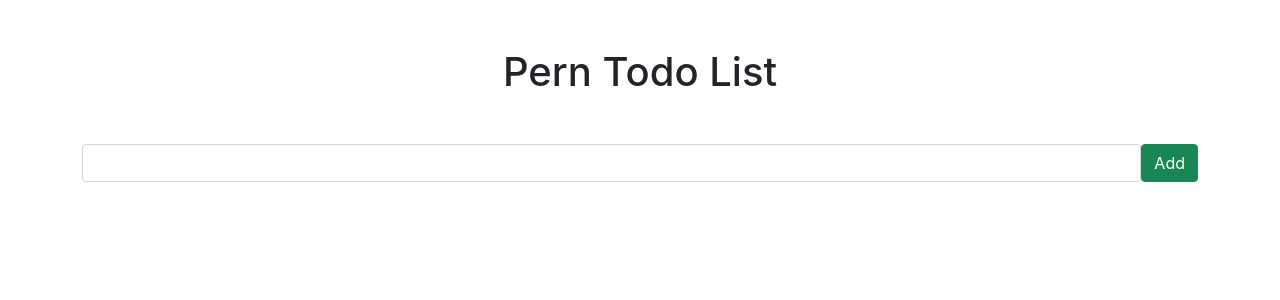
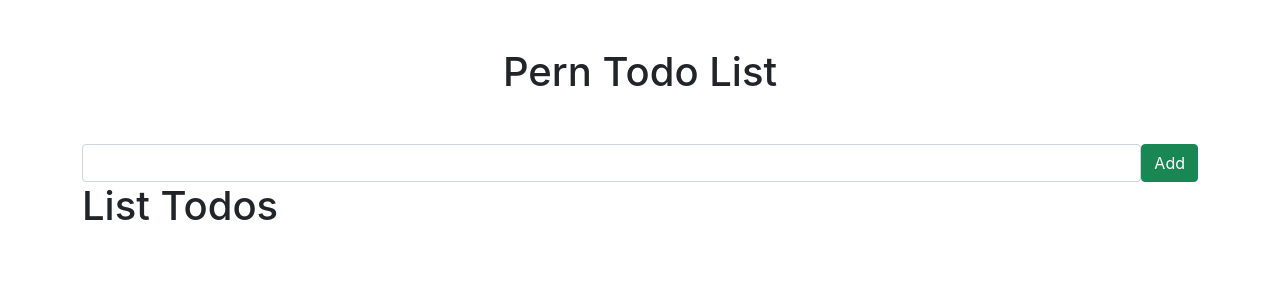
Before and after one commit to rimla1/PERN-Todo, a React (Create React App) app in the folder client/: page / in a window 1280 px wide. Shown: the top 300 px of the page. Built offline with nearby package versions, Linux system fonts and the light colour scheme.

Commit message:
Creating simple component for listing all todos from our database

```diff
--- a/client/src/App.js
+++ b/client/src/App.js
@@ -3,7 +3,7 @@ import './App.css';
 
 // Components
 import InputTodo from "./components/inputTodo"
-
+import ListTodos from "./components/listTodos"
 
 
 function App() {
@@ -11,6 +11,7 @@ function App() {
   <Fragment>
         <div className="container">
           <InputTodo />
+          <ListTodos />
         </div>
   </Fragment>
   )
--- a/client/src/components/inputTodo.js
+++ b/client/src/components/inputTodo.js
@@ -8,7 +8,7 @@ const InputTodo = () => {
         try {
             const body = { description };
             const response = await fetch("http://localhost:5000/todos", {method: "POST", headers: {"Content-type": "application/json"}, body: JSON.stringify(body)})
-            console.log(response)
+            window.location = "/"
         } catch (err) {
             console.log(err.message)
         }
--- a/client/src/components/listTodos.js
+++ b/client/src/components/listTodos.js
@@ -0,0 +1,9 @@
+import react from "react";
+
+const ListTodo = () => {
+    return (
+        <h1> List Todos </h1>
+    )
+}
+
+export default ListTodo
```
